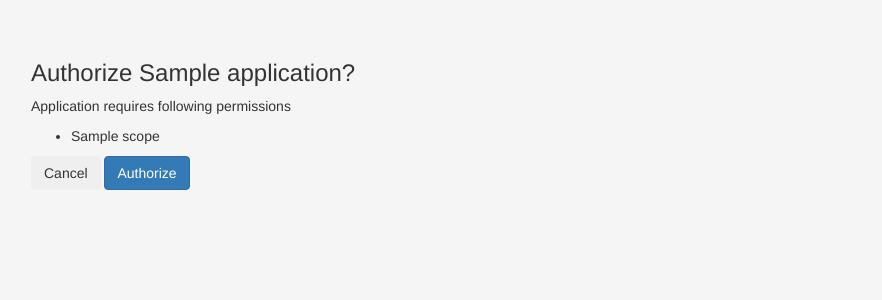
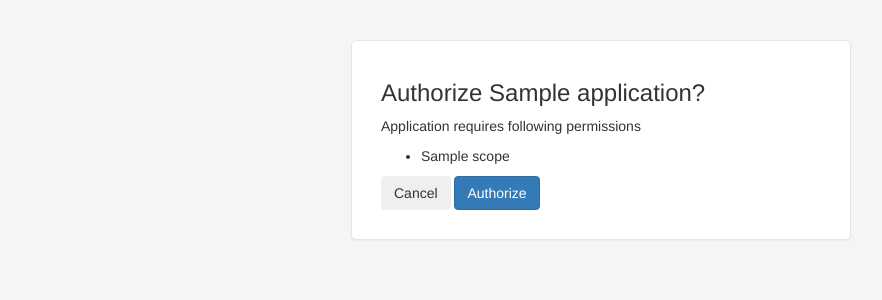
Before and after one commit to sheriffwoody0922/oauth-python-django, a Django app: template oauth2_provider/templates/oauth2_provider/authorize.html in a window 1280 px wide. Shown: the top 300 px of the page, without its empty margins (39-921 px from the left). Run offline with Django 3.2, Linux system fonts and the light colour scheme; the template is opened without the code that fills it: most values are stand-ins (such as "Sample title", 1, 10 or a date in 2020); some libraries are stand-ins or nearby versions.

Commit message:
Fixed class in authorization form

```diff
--- a/oauth2_provider/templates/oauth2_provider/authorize.html
+++ b/oauth2_provider/templates/oauth2_provider/authorize.html
@@ -2,10 +2,10 @@
 
 {% load i18n %}
 {% block content %}
-    <div class="form-authorize">
+    <div class="block-center">
         {% if not error %}
             <form id="authorizationForm" method="post">
-                <h3 class="form-authorize-heading">{% trans "Authorize" %} {{ application.name }}?</h3>
+                <h3 class="block-center-heading">{% trans "Authorize" %} {{ application.name }}?</h3>
                 {% csrf_token %}
 
                 {% for field in form %}
```
